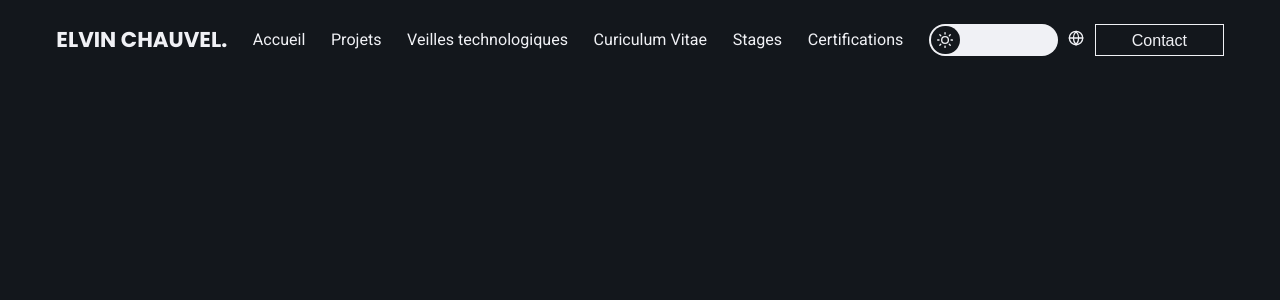
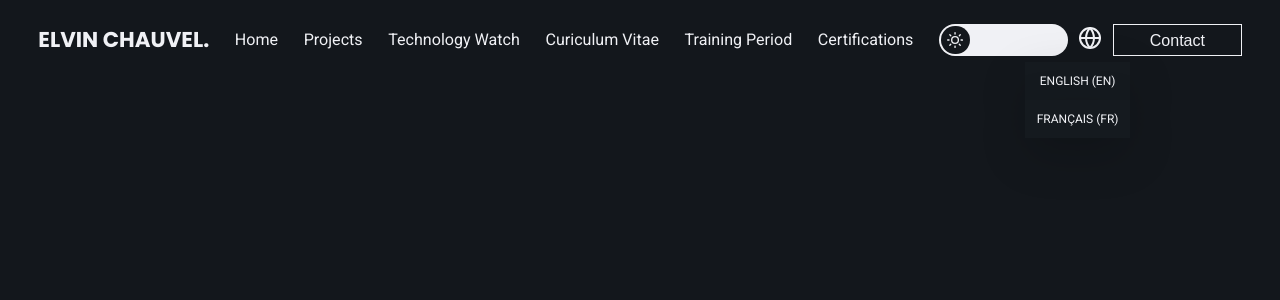
Before and after one commit to VulqyFR/react-portfolio, a React (Vite) app: page / in a window 1280 px wide. Both pictures are taken after a click on the button 1090 px from the left and 39 px from the top of the page. Shown: the top 300 px of the page. Built offline with nearby package versions, Linux system fonts and the light colour scheme.

Commit message:
feat: language button ui update

```diff
--- a/src/components/header/LanguageButton.jsx
+++ b/src/components/header/LanguageButton.jsx
@@ -1,18 +1,29 @@
-import React from 'react';
+import React, { useState } from 'react';
 import { useLanguageContext } from '../../hooks/useLanguageContext';
 import { Globe } from 'react-feather';
 
 const LanguageButton = ({ windowWidth, limitWidth }) => {
   const { language, changeLanguage } = useLanguageContext();
+  const [isMenuOpen, setIsMenuOpen] = useState(false);
 
-  const handleLanguageChange = () => {
-    changeLanguage(language === 'en' ? 'fr' : 'en');
-  };
+  const handleClick = () => {
+    setIsMenuOpen(!isMenuOpen);
+  }
 
   return (
-    <button onClick={handleLanguageChange} className={` navbar__button ${windowWidth > limitWidth ? 'navbar__button--language' : 'navbar__button--language--screen'}`}>
+    <>
+    <button onClick={handleClick} className={` navbar__button ${windowWidth > limitWidth ? 'navbar__button--language' : 'navbar__button--language--screen'}`}>
       <Globe/>
+      {isMenuOpen && (
+      <div className='navbar__langmenu--wrapper'>
+          <ul className='navbar__langmenu-list'>
+            <a onClick={() => changeLanguage('en')} className='navbar__langmenu-list-link'><li>ENGLISH (EN)</li></a>
+            <a onClick={() => changeLanguage('fr')} className='navbar__langmenu-list-link'><li>FRANÇAIS (FR)</li></a>
+          </ul>
+      </div>
+    )}
     </button>
+    </>
   );
 };
 
--- a/src/stylesheets/components/header/_buttons.scss
+++ b/src/stylesheets/components/header/_buttons.scss
@@ -66,31 +66,25 @@
 }
 // Button Language
 
+.navbar__button--language--screen,
 .navbar__button--language {
-    color: var(--clr-text);
-    background: transparent;
+    position: relative;
 }
 
-.navbar__button--language>svg {
-    height: 1em;
-    width: 1em;
+.navbar__langmenu-list {
+    position: absolute;
+    top: 2.25em;
+    right: -1.75em;
+
+    .navbar__langmenu-list-link>li {
+        font-size: 12px;
+        background: var(--clr-accent);
+        box-shadow: var(--shadow-lg);
+        padding: 1em;
+    }
+
 }
 
-.navbar__button--language--screen {
-    @include flexbox( row, center, center);
-    height: 2em;
-    width: 2em;
-
-    &:hover {
-        background-color: var(--clr-dark);
-        border-radius: var(--border-radius-sm);
-    }
-}
-
-.navbar__button--language--screen>svg {
-    height: 1.5em;
-    width: 1.5em;
-}
 
 // Button Contact
 
@@ -112,11 +106,15 @@
 .navbar__button--hamburger {
     @include flexbox( row, center, center);
     position: relative;
-    .navbar__button--hamburger>svg {
+    &:hover {
+        cursor: pointer;
+        background-color: var(--clr-dark);
+        border-radius: var(--border-radius-sm);
+    }
+    .navbar__button__icon--hamburger {
         height: 1.5em;
         width: 1.5em;
     }
-
     .navbar__submenu--hamburger {
         @include flexbox( column, center, center);
         position: absolute;
--- a/src/stylesheets/components/header/_navbar.scss
+++ b/src/stylesheets/components/header/_navbar.scss
@@ -26,8 +26,8 @@
       white-space: nowrap;
     }
 
-  .mobile {
-    font-size: var(--font-size-lg);
+  .navbar__logo-text.mobile {
+    font-size: var(--font-size-xl);
   }
   .navbar__buttons {
       @include flexbox($direction: row, $justify: center, $align: center);
```
